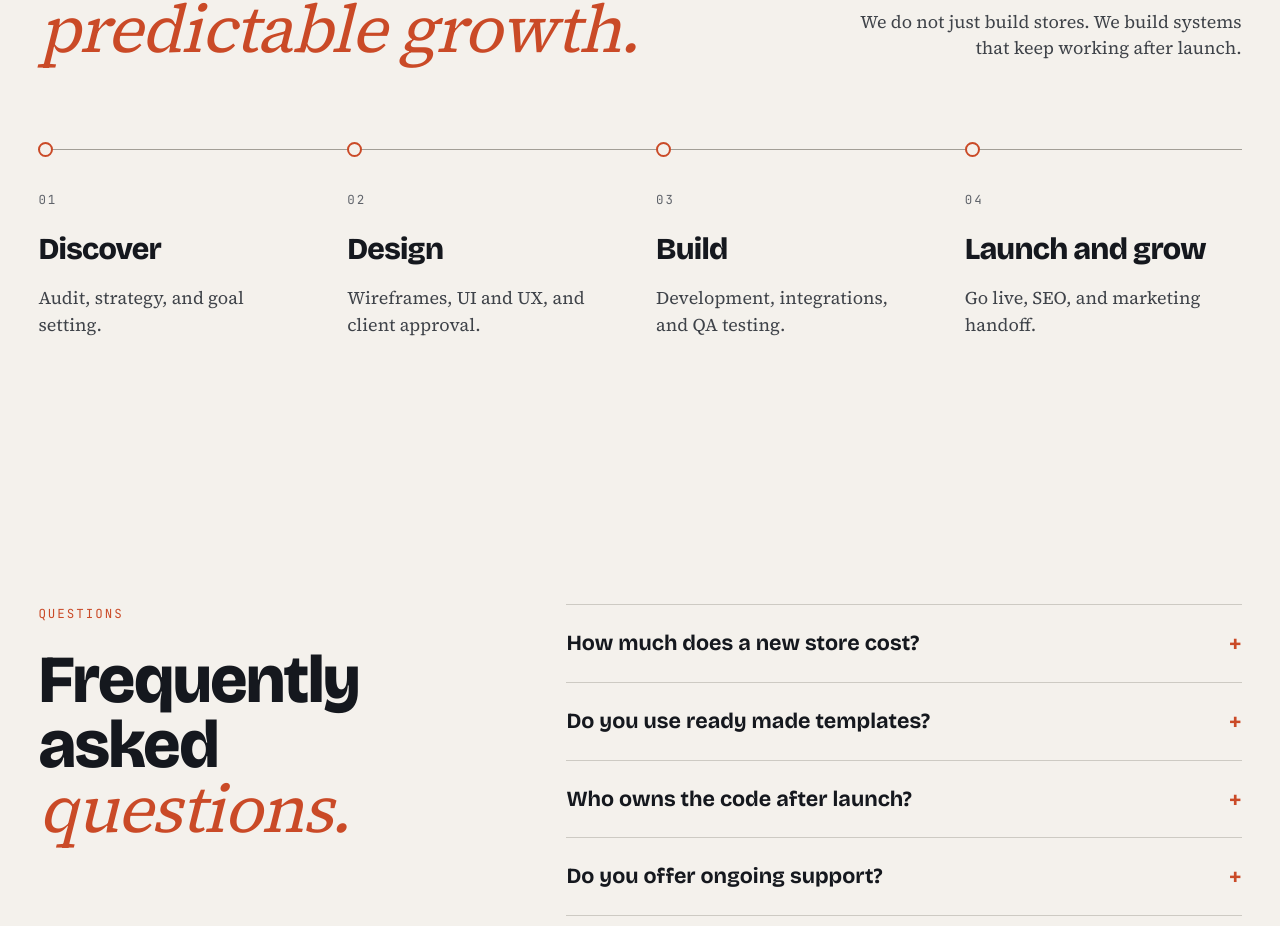
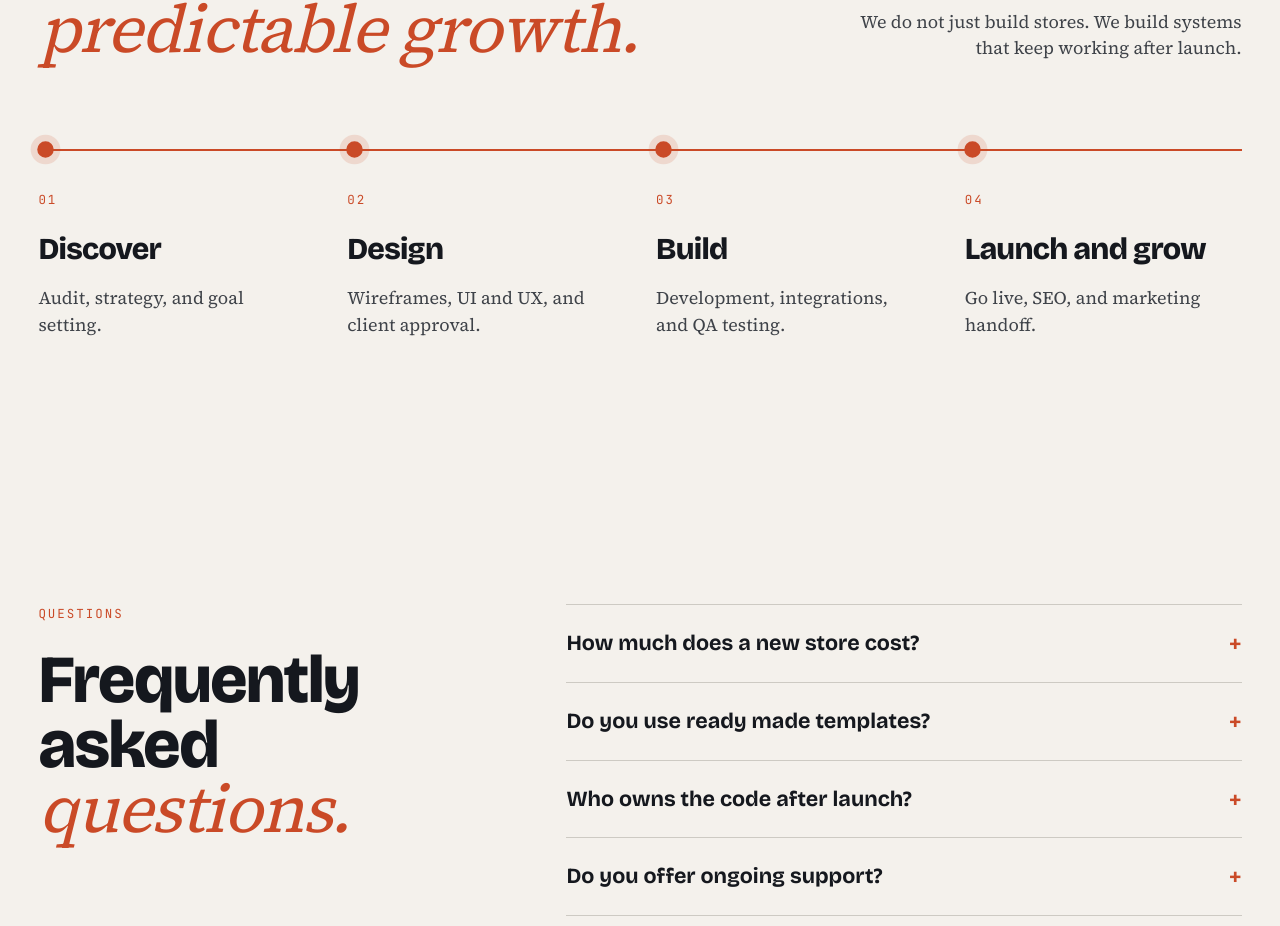
Before and after one commit to AbdulRehman222007/Zyrus-Digital, a Next.js app: page / in a window 1280 px wide. Shown: the part 6290-7216 px from the top of the page. Built offline with nearby package versions, Linux system fonts and the light colour scheme; no server answers.

Commit message:
Implement step tracking with Intersection Observer
Added intersection observer for step tracking and animation.

```diff
--- a/app/components/Process.tsx
+++ b/app/components/Process.tsx
@@ -1,3 +1,7 @@
+"use client";
+
+import { useEffect, useRef, useState } from "react";
+
 const steps = [
   { n: "01", title: "Discover", text: "Audit, strategy, and goal setting." },
   { n: "02", title: "Design", text: "Wireframes, UI and UX, and client approval." },
@@ -6,6 +10,42 @@ const steps = [
 ];
 
 export default function Process() {
+  const stepRefs = useRef<(HTMLLIElement | null)[]>([]);
+  const [reached, setReached] = useState<boolean[]>(steps.map(() => false));
+
+  useEffect(() => {
+    const reduce = window.matchMedia("(prefers-reduced-motion: reduce)").matches;
+    if (reduce) {
+      setReached(steps.map(() => true));
+      return;
+    }
+
+    // A step counts as reached once it enters the upper part of the screen.
+    const io = new IntersectionObserver(
+      (entries) => {
+        entries.forEach((entry) => {
+          if (!entry.isIntersecting) return;
+          const i = stepRefs.current.indexOf(entry.target as HTMLLIElement);
+          if (i === -1) return;
+          setReached((prev) => {
+            if (prev[i]) return prev;
+            const next = [...prev];
+            next[i] = true;
+            return next;
+          });
+          io.unobserve(entry.target);
+        });
+      },
+      { rootMargin: "0px 0px -35% 0px", threshold: 0 }
+    );
+
+    stepRefs.current.forEach((el) => el && io.observe(el));
+    return () => io.disconnect();
+  }, []);
+
+  const count = reached.filter(Boolean).length;
+  const fill = (count / steps.length) * 100;
+
   return (
     <section className="bg-[var(--color-paper)] px-[var(--gutter)] py-[var(--section-y)] text-[var(--color-ink)]">
       <div className="mx-auto max-w-[90rem]">
@@ -27,17 +67,39 @@ export default function Process() {
         </div>
 
         <ol className="relative mt-20 grid gap-12 md:grid-cols-4 md:gap-8">
+          {/* Track line, desktop only */}
           <span
             aria-hidden="true"
             className="absolute left-0 right-0 top-[7px] hidden h-px bg-[var(--color-rule-strong)] md:block"
           />
-          {steps.map((s) => (
-            <li key={s.n} className="relative pt-12">
+          {/* Filled progress line, desktop only */}
+          <span
+            aria-hidden="true"
+            className="absolute left-0 top-[7px] hidden h-[2px] bg-[var(--color-accent)] transition-[width] duration-700 ease-[var(--ease-out)] md:block"
+            style={{ width: `${fill}%` }}
+          />
+
+          {steps.map((s, i) => (
+            <li
+              key={s.n}
+              ref={(el) => {
+                stepRefs.current[i] = el;
+              }}
+              className="relative pt-12"
+            >
               <span
                 aria-hidden="true"
-                className="absolute left-0 top-0 h-[15px] w-[15px] rounded-full border-2 border-[var(--color-accent)] bg-[var(--color-paper)]"
+                className={`absolute left-0 top-0 h-[15px] w-[15px] rounded-full border-2 border-[var(--color-accent)] transition-all duration-700 ease-[var(--ease-out)] ${
+                  reached[i]
+                    ? "scale-110 bg-[var(--color-accent)] shadow-[0_0_0_6px_oklch(58%_0.17_36/0.15)]"
+                    : "bg-[var(--color-paper)]"
+                }`}
               />
-              <p className="font-[family-name:var(--font-mono)] text-[length:var(--text-xs)] tracking-[var(--tracking-label)] text-[var(--color-mute)]">
+              <p
+                className={`font-[family-name:var(--font-mono)] text-[length:var(--text-xs)] tracking-[var(--tracking-label)] transition-colors duration-700 ${
+                  reached[i] ? "text-[var(--color-accent)]" : "text-[var(--color-mute)]"
+                }`}
+              >
                 {s.n}
               </p>
               <h3 className="mt-6 [font-family:var(--font-display)] [font-size:var(--text-lg)] [font-weight:var(--weight-display)] leading-none tracking-[var(--tracking-display-lg)]">
```
